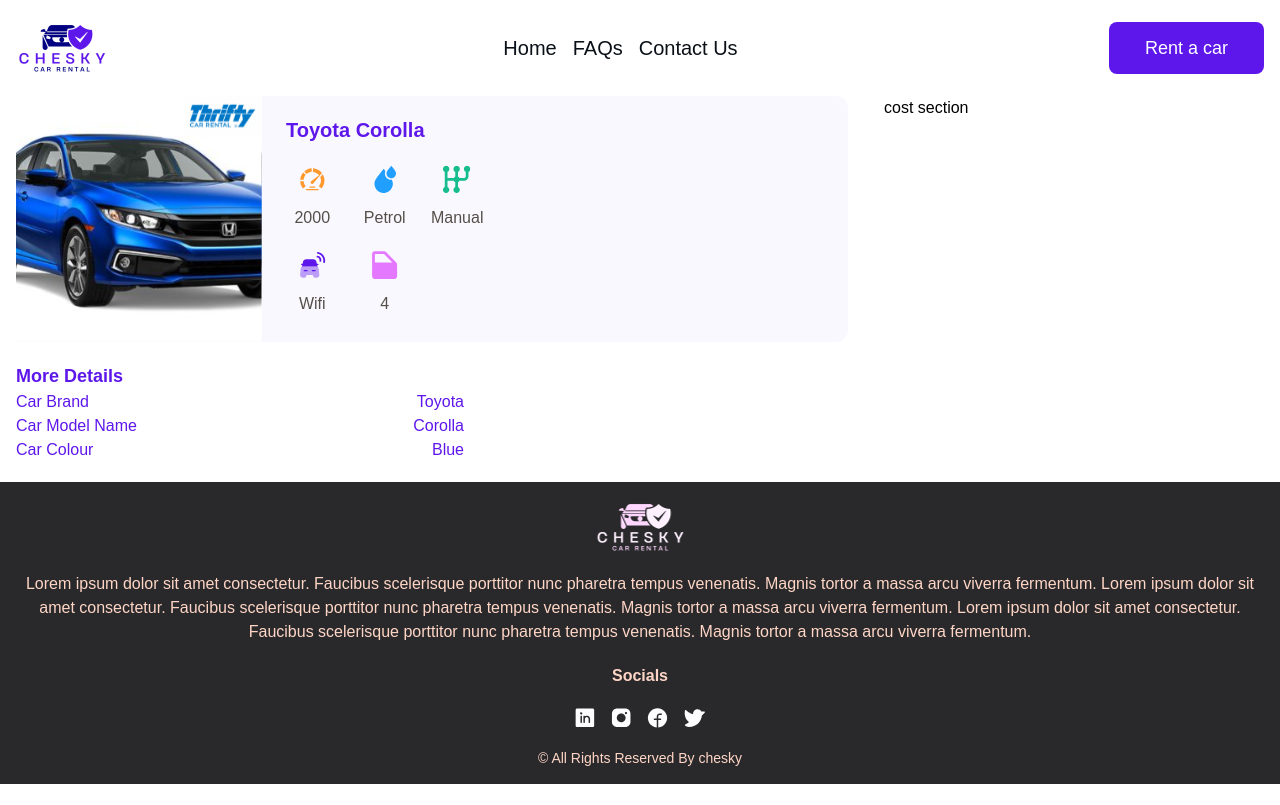
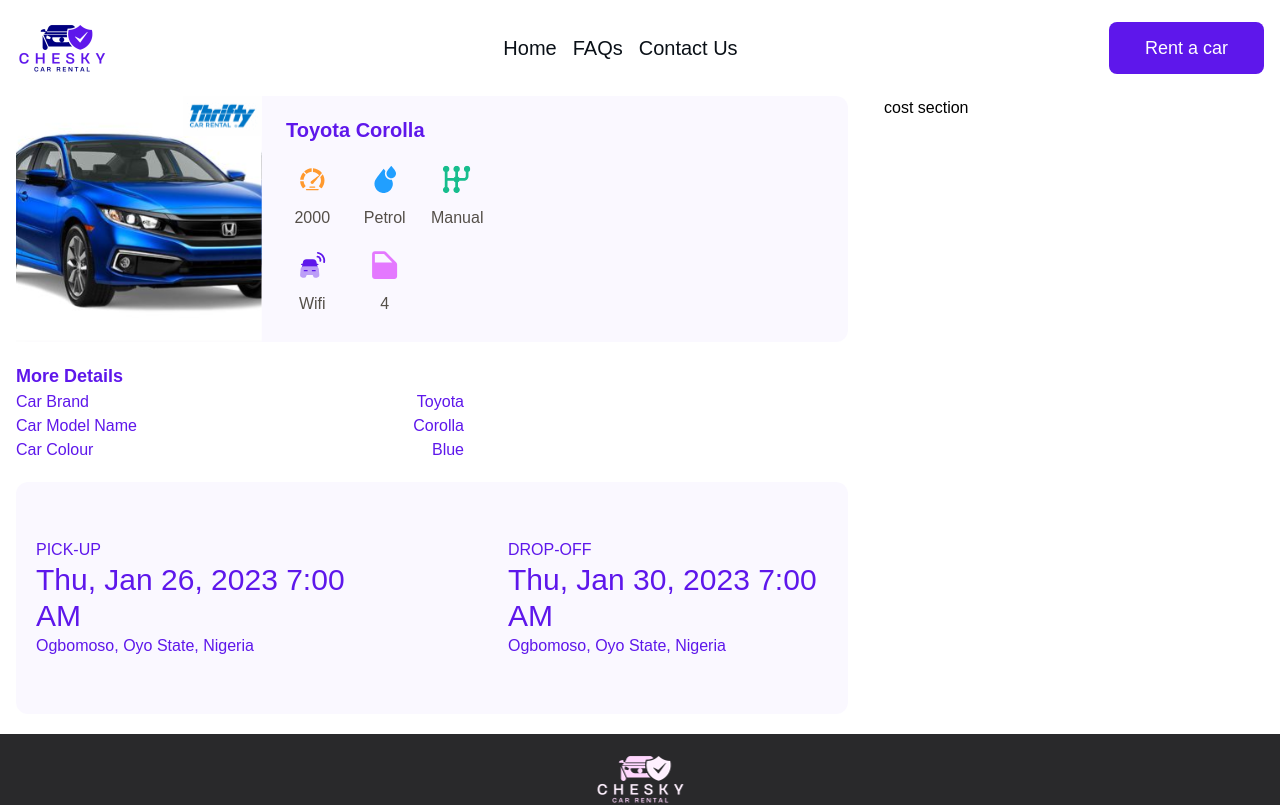
Before and after one commit to AfeezGL/chesky-frontend, a Next.js app: page /cars/1 in a window 1280 px wide. Shown: the top 805 px of the page. Built offline with nearby package versions, Linux system fonts and the light colour scheme.

Commit message:
feat: adds pickup and dropoff section

```diff
--- /dev/null
+++ b/cars/partials/PickUpAndDropOff.jsx
@@ -0,0 +1,16 @@
+export default function PickUpAndDropOff({ pickUp, dropOff }) {
+  return (
+    <div className='flex flex-col sm:flex-row sm:justify-between gap-5 bg-chesky-gray bg-opacity-5 rounded-xl mb-5 capitalize text-blue py-14 px-5'>
+      <div className='max-w-xs'>
+        <p className='uppercase'>pick-up</p>
+        <p className='font-normal text-3xl'>{pickUp.time}</p>
+        <p>{pickUp.location}</p>
+      </div>
+      <div className='max-w-xs'>
+        <p className='uppercase'>drop-off</p>
+        <p className='font-normal text-3xl'>{dropOff.time}</p>
+        <p>{dropOff.location}</p>
+      </div>
+    </div>
+  );
+}
--- a/pages/cars/[id].jsx
+++ b/pages/cars/[id].jsx
@@ -1,6 +1,7 @@
 import CarImg from '@/assets/cars/car-img.svg';
 import Car from '@/cars/partials/Car';
 import CarDetails from '@/cars/partials/CarDetails';
+import PickUpAndDropOff from '@/cars/partials/PickUpAndDropOff';
 import { useRouter } from 'next/router';
 
 export default function CarDetailsPage() {
@@ -12,6 +13,14 @@
     image: CarImg,
     price: 40,
     details: { brand: 'toyota', model: 'corolla', color: 'blue' },
+    pickUp: {
+      time: 'Thu, Jan 26, 2023 7:00 AM',
+      location: 'ogbomoso, Oyo state, Nigeria',
+    },
+    dropOff: {
+      time: 'Thu, Jan 30, 2023 7:00 AM',
+      location: 'ogbomoso, Oyo state, Nigeria',
+    },
   };
   return (
     <section
@@ -23,6 +32,7 @@
         <div className='max-w-md'>
           <CarDetails details={car.details} />
         </div>
+        <PickUpAndDropOff pickUp={car.pickUp} dropOff={car.dropOff} />
       </div>
       <div>cost section</div>
     </section>
--- a/styles/output.css
+++ b/styles/output.css
@@ -539,6 +539,16 @@
   margin-right: auto;
 }
 
+.mx-5 {
+  margin-left: 1.25rem;
+  margin-right: 1.25rem;
+}
+
+.my-14 {
+  margin-top: 3.5rem;
+  margin-bottom: 3.5rem;
+}
+
 .mb-10 {
   margin-bottom: 2.5rem;
 }
@@ -625,6 +635,10 @@
 
 .max-w-md {
   max-width: 28rem;
+}
+
+.max-w-xs {
+  max-width: 20rem;
 }
 
 .flex-1 {
@@ -878,6 +892,16 @@
   padding-bottom: 2.25rem;
 }
 
+.px-5 {
+  padding-left: 1.25rem;
+  padding-right: 1.25rem;
+}
+
+.py-14 {
+  padding-top: 3.5rem;
+  padding-bottom: 3.5rem;
+}
+
 .pb-12 {
   padding-bottom: 3rem;
 }
@@ -966,6 +990,11 @@
   line-height: 1rem;
 }
 
+.text-5xl {
+  font-size: 3rem;
+  line-height: 1;
+}
+
 .font-bold {
   font-weight: 700;
 }
@@ -988,6 +1017,10 @@
 
 .font-semibold {
   font-weight: 600;
+}
+
+.uppercase {
+  text-transform: uppercase;
 }
 
 .capitalize {
@@ -1160,6 +1193,10 @@
     flex-direction: column;
   }
 
+  .sm\:justify-between {
+    justify-content: space-between;
+  }
+
   .sm\:gap-8 {
     gap: 2rem;
   }
```
